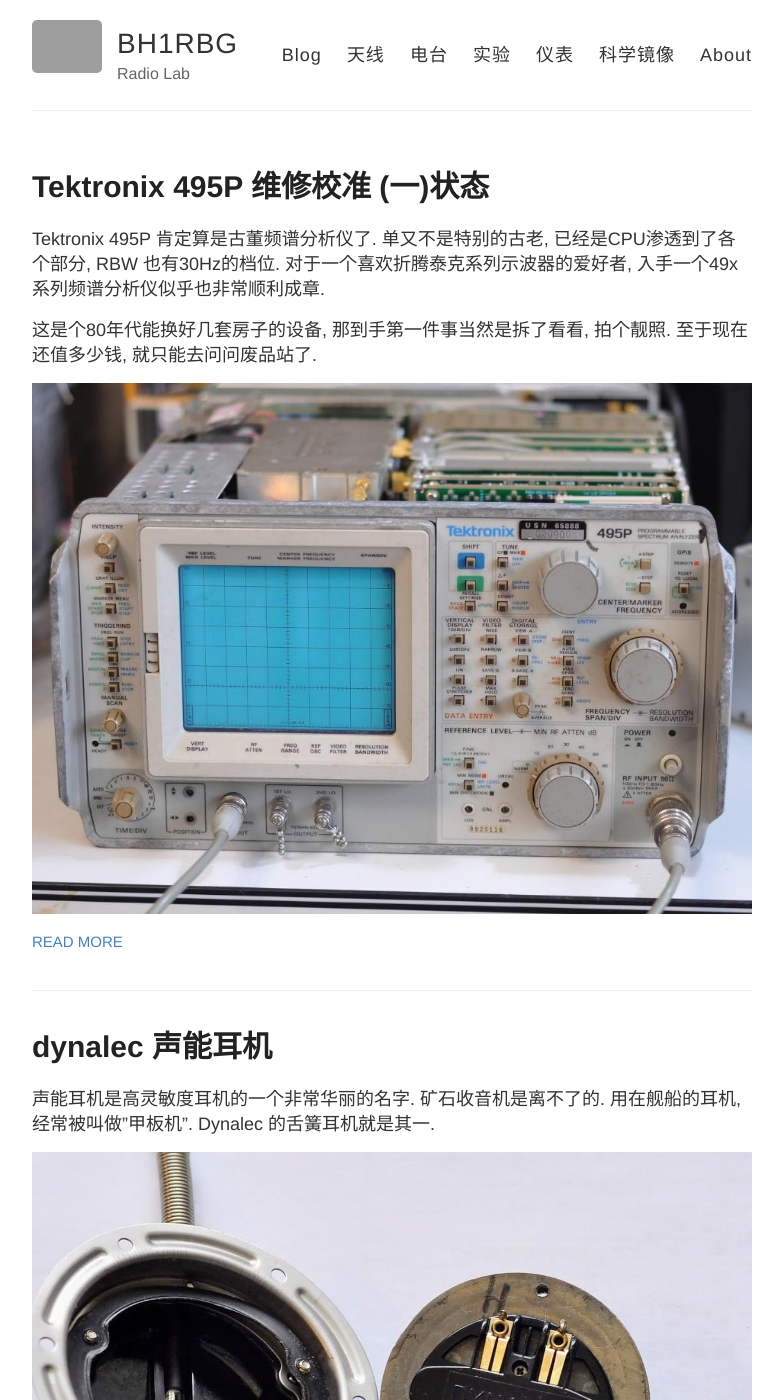
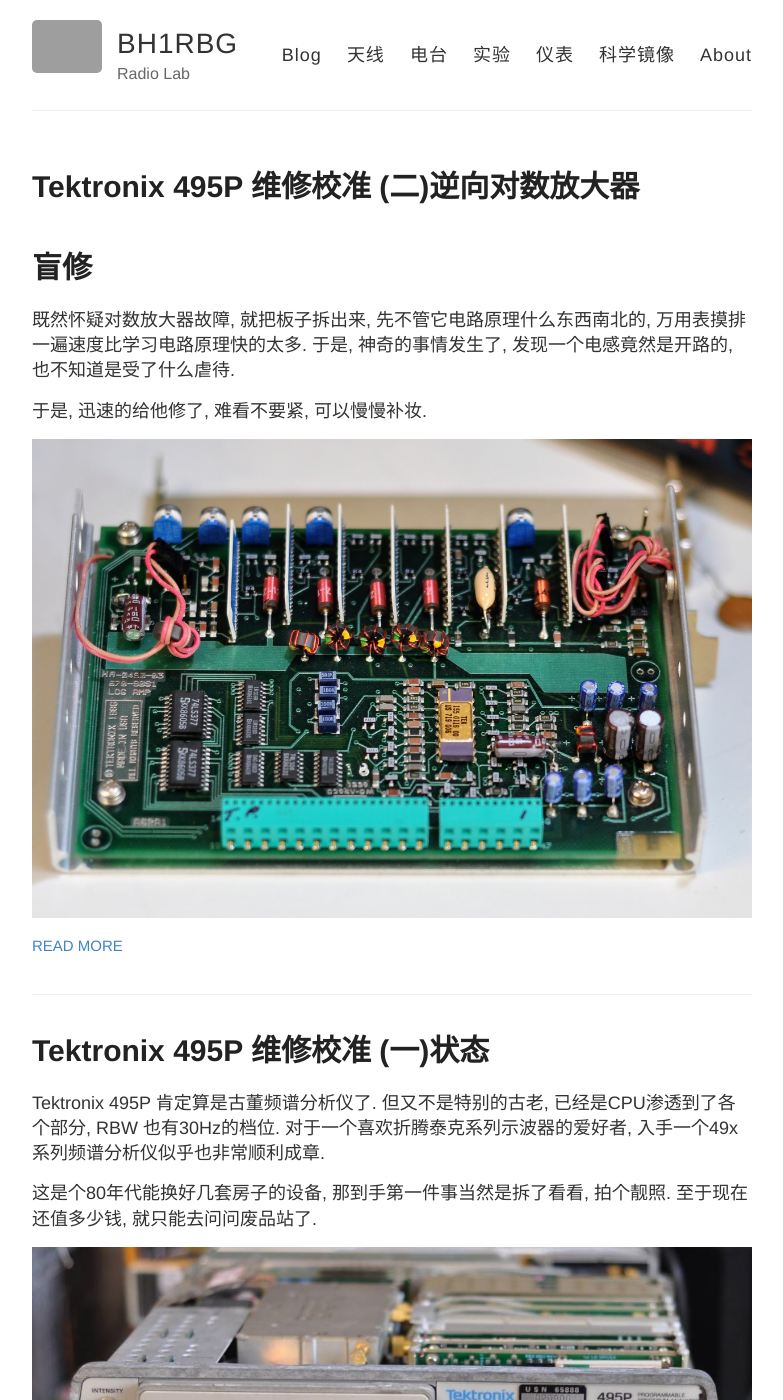
Before and after one commit to bh1rbg/bh1rbg.github.io, a Jekyll site: the page built from index.html, in a window 1280 px wide and 1400 px high. Shown: the whole window, without its empty margins (248-1031 px from the left). Built offline with Jekyll 4.4.1, drawn with Linux system fonts in a browser that asks for light colours; grey boxes are pictures that could not be loaded.

Commit message:
495fix 2. reverse engineering log amplifer pcb

```diff
--- a/_posts/2021-4-1-tek495-fix-state.md
+++ b/_posts/2021-4-1-tek495-fix-state.md
@@ -4,7 +4,7 @@
 excerpt_separator: <!--more-->
 ---
 
-Tektronix 495P 肯定算是古董频谱分析仪了. 单又不是特别的古老, 已经是CPU渗透到了各个部分, RBW 也有30Hz的档位. 对于一个喜欢折腾泰克系列示波器的爱好者, 入手一个49x 系列频谱分析仪似乎也非常顺利成章.
+Tektronix 495P 肯定算是古董频谱分析仪了. 但又不是特别的古老, 已经是CPU渗透到了各个部分, RBW 也有30Hz的档位. 对于一个喜欢折腾泰克系列示波器的爱好者, 入手一个49x 系列频谱分析仪似乎也非常顺利成章.
 
 这是个80年代能换好几套房子的设备, 那到手第一件事当然是拆了看看, 拍个靓照. 至于现在还值多少钱, 就只能去问问废品站了.
 
--- /dev/null
+++ b/_posts/2021-4-30-tek495-fix-log.md
@@ -0,0 +1,58 @@
+---
+layout: post
+title: "Tektronix 495P 维修校准 (二)逆向对数放大器"
+excerpt_separator: <!--more-->
+---
+
+# 盲修
+
+既然怀疑对数放大器故障, 就把板子拆出来, 先不管它电路原理什么东西南北的, 万用表摸排一遍速度比学习电路原理快的太多. 于是, 神奇的事情发生了, 发现一个电感竟然是开路的, 也不知道是受了什么虐待.
+
+于是, 迅速的给他修了, 难看不要紧, 可以慢慢补妆.
+
+<img src="{{site.baseurl}}/images/tek495-fix-21.jpg" class="center" >
+
+
+<!--more-->
+
+## 修好了没
+
+看图吧, 首先, 对数响应正常的多了, 这似乎是个巨大的进步. 感觉胜利就在眼前, 做个校准, 说不定一切就正常了.
+
+<img src="{{site.baseurl}}/images/tek495-fix-22.jpg" width='500' class="center" >
+
+
+不过切换到-30 dBm Ref Level, 就能发现, 幅度依旧低了 30dB.
+<img src="{{site.baseurl}}/images/tek495-fix-25.jpg" width='600' class="center" >
+
+
+可能有几条路能走, 我偏偏走了一个不归路. 我坚定的认为, 这个问题是对数放大器上依旧有故障, 可能是某些控制用的数字逻辑, 也可能是三极管, 用作开关的 JFET 等. 最完美的维修方案是有泰克专用的维修延长板, 那样可以在线测量电压, 波形等, 能大大加速维修.
+
+## 逆向对数放大器PCB布局
+
+不用说, 那东西比 Tek495 还难找, 你可以自己做一个, 不过都是非常折腾. 决定先研究电路再说别的. 更加令人不安的是, 这个495并没有电路图! 只有兄弟机型的, 比如496, 494等. 496的电路是最接近的这个版本的.
+
+对数放大器和检波器
+<img src="{{site.baseurl}}/images/tek495-fix-27.png" class="center" >
+
+视频放大器
+<img src="{{site.baseurl}}/images/tek495-fix-26.png" class="center" >
+
+且不说这电路并不容易看懂, 又缺乏对SA工作原理的确切了解, 只是停留在 SA 就是高级上变频接收机的认识上, 最大的问题是这个电路某些细节上, 特别是对视频放大器, 是对不上实际电路板的. 这个要是没有, 查起来岂不是更加的痛苦.
+
+也怀疑是对数放大器被调乱了, 需要重新校准, 查了些资料, 胡乱的拧来拧去, 什么都没有搞定. 还是要静下心来, 先解决PCB的问题. 于是, 万用表逐点测量联通性来逆向PCB布局的过程开始了.
+
+最后的结果就是这样一张图, 基本上查清楚了单元电路相关元件的大致位值和联通性. 看起来很有成就感的工作.
+
+<img src="{{site.baseurl}}/images/tek495-fix-24.png" class="center" >
+
+
+## 如何逆向PCB布局
+
+作为一个小的经验, 逆向过程如下进行比较好:
+
+* 首先对GND摸排, 标注GND的每一条线和焊点
+* 其次对各个电源进行摸排, 标注锁有电源走线
+* 最后逐个对各个信号, 单元电路进行摸排, 先标记大致位值, 再去仔细甄别
+
+总之, 最好不要走到这中境地.
--- a/instrument.md
+++ b/instrument.md
@@ -5,6 +5,10 @@
 ---
 
 设备DIY, 设备维修.
+
+* <a href="{{ site.baseurl }}/tek495-fix-log/"> Tektronix 495P 维修与校准 (二)逆向对数放大器 </a>
+
+<img src="{{site.baseurl}}/images/tek495-fix-21.jpg" class="center"  height="300px" >
 
 * <a href="{{ site.baseurl }}/tek495-fix-state/"> Tektronix 495P 维修与校准 (一)情况摸排 </a>
 
```
Also changed, not shown: README.md, images/tek495-fix-21.jpg (added), images/tek495-fix-22.jpg (added), images/tek495-fix-24.png (added), images/tek495-fix-25.jpg (added), 2 other files.
